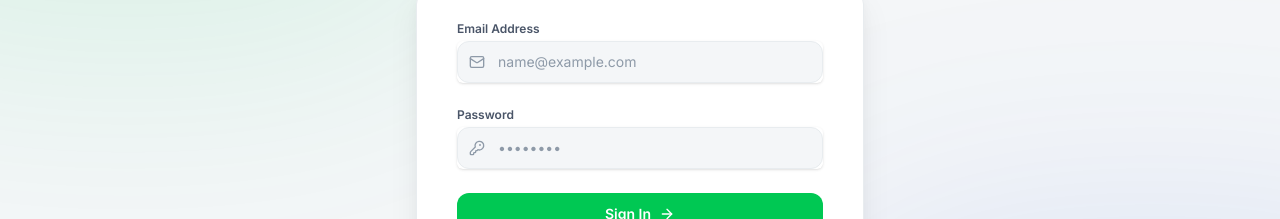
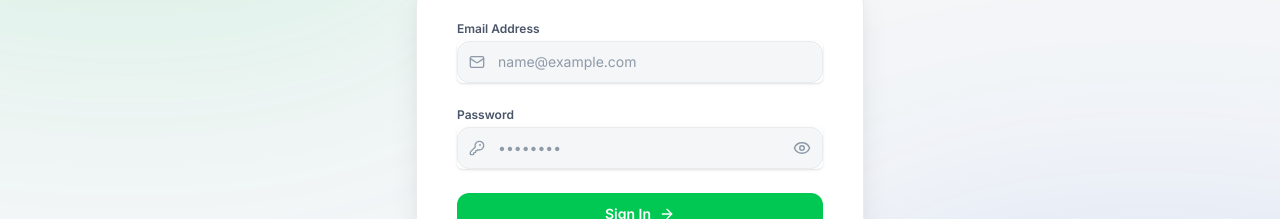
Before and after one commit to maruthu04/divya-dhan, a Next.js app: page /login in a window 1280 px wide. Shown: the part 260-479 px from the top of the page. Built offline with nearby package versions, Linux system fonts and the light colour scheme.

Commit message:
[signup/login]: add show/hide password function

```diff
--- a/src/app/(auth)/login/page.tsx
+++ b/src/app/(auth)/login/page.tsx
@@ -4,12 +4,13 @@ import { useState } from 'react';
 import { signIn } from 'next-auth/react';
 import { useRouter } from 'next/navigation';
 import Link from 'next/link';
-import { ArrowRight, KeyRound, Mail, Sparkles, Loader2, Zap } from 'lucide-react';
+import { ArrowRight, KeyRound, Mail, Sparkles, Loader2, Zap, Eye, EyeOff } from 'lucide-react';
 import { ThemeToggle } from '@/components/theme-toggle';
 
 export default function LoginPage() {
   const [email, setEmail] = useState('');
   const [password, setPassword] = useState('');
+  const [showPassword, setShowPassword] = useState(false);
   const [loading, setLoading] = useState(false);
   const [error, setError] = useState('');
   const router = useRouter();
@@ -121,14 +122,26 @@ export default function LoginPage() {
                 <input
                   id="password"
                   name="password"
-                  type="password"
+                  type={showPassword ? 'text' : 'password'}
                   autoComplete="current-password"
                   required
                   value={password}
                   onChange={(e) => setPassword(e.target.value)}
-                  className="block w-full pl-10 pr-3 py-2.5 bg-background border border-border rounded-xl text-text placeholder-text-muted text-sm focus:outline-none focus:border-primary focus:ring-2 focus:ring-primary/20 transition-all duration-200"
+                  className="block w-full pl-10 pr-10 py-2.5 bg-background border border-border rounded-xl text-text placeholder-text-muted text-sm focus:outline-none focus:border-primary focus:ring-2 focus:ring-primary/20 transition-all duration-200"
                   placeholder="••••••••"
                 />
+                <button
+                  type="button"
+                  onClick={() => setShowPassword(!showPassword)}
+                  className="absolute inset-y-0 right-0 pr-3 flex items-center text-text-muted hover:text-text focus:outline-none cursor-pointer"
+                  aria-label={showPassword ? 'Hide password' : 'Show password'}
+                >
+                  {showPassword ? (
+                    <EyeOff className="h-4.5 w-4.5" />
+                  ) : (
+                    <Eye className="h-4.5 w-4.5" />
+                  )}
+                </button>
               </div>
             </div>
 
--- a/src/app/(auth)/signup/page.tsx
+++ b/src/app/(auth)/signup/page.tsx
@@ -5,13 +5,14 @@ import { useRouter } from 'next/navigation';
 import Link from 'next/link';
 import { registerUser } from '@/actions/auth';
 import { signIn } from 'next-auth/react';
-import { ArrowRight, KeyRound, Mail, Sparkles, User, Loader2, Zap } from 'lucide-react';
+import { ArrowRight, KeyRound, Mail, Sparkles, User, Loader2, Zap, Eye, EyeOff } from 'lucide-react';
 import { ThemeToggle } from '@/components/theme-toggle';
 
 export default function SignupPage() {
   const [name, setName] = useState('');
   const [email, setEmail] = useState('');
   const [password, setPassword] = useState('');
+  const [showPassword, setShowPassword] = useState(false);
   const [loading, setLoading] = useState(false);
   const [error, setError] = useState('');
   const router = useRouter();
@@ -155,13 +156,25 @@ export default function SignupPage() {
                 <input
                   id="password"
                   name="password"
-                  type="password"
+                  type={showPassword ? 'text' : 'password'}
                   required
                   value={password}
                   onChange={(e) => setPassword(e.target.value)}
-                  className="block w-full pl-10 pr-3 py-2.5 bg-background border border-border rounded-xl text-text placeholder-text-muted text-sm focus:outline-none focus:border-primary focus:ring-2 focus:ring-primary/20 transition-all duration-200"
+                  className="block w-full pl-10 pr-10 py-2.5 bg-background border border-border rounded-xl text-text placeholder-text-muted text-sm focus:outline-none focus:border-primary focus:ring-2 focus:ring-primary/20 transition-all duration-200"
                   placeholder="Min 6 characters"
                 />
+                <button
+                  type="button"
+                  onClick={() => setShowPassword(!showPassword)}
+                  className="absolute inset-y-0 right-0 pr-3 flex items-center text-text-muted hover:text-text focus:outline-none cursor-pointer"
+                  aria-label={showPassword ? 'Hide password' : 'Show password'}
+                >
+                  {showPassword ? (
+                    <EyeOff className="h-4.5 w-4.5" />
+                  ) : (
+                    <Eye className="h-4.5 w-4.5" />
+                  )}
+                </button>
               </div>
             </div>
 
```
